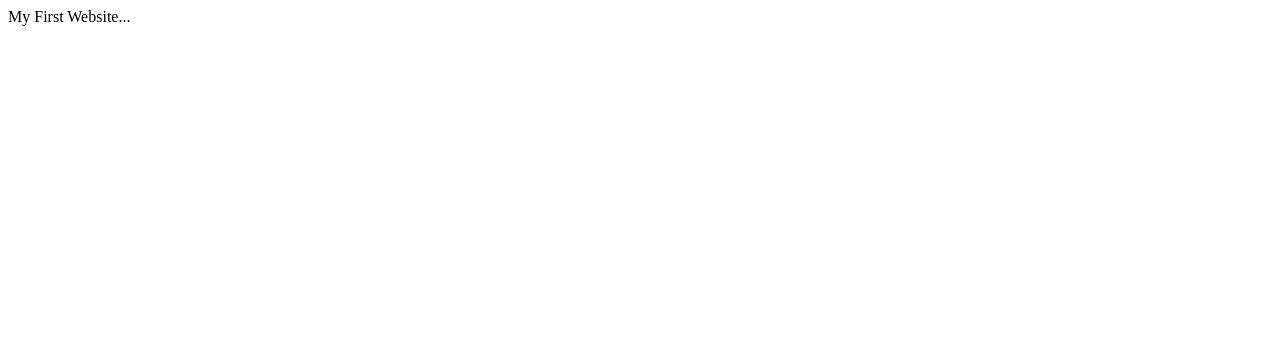
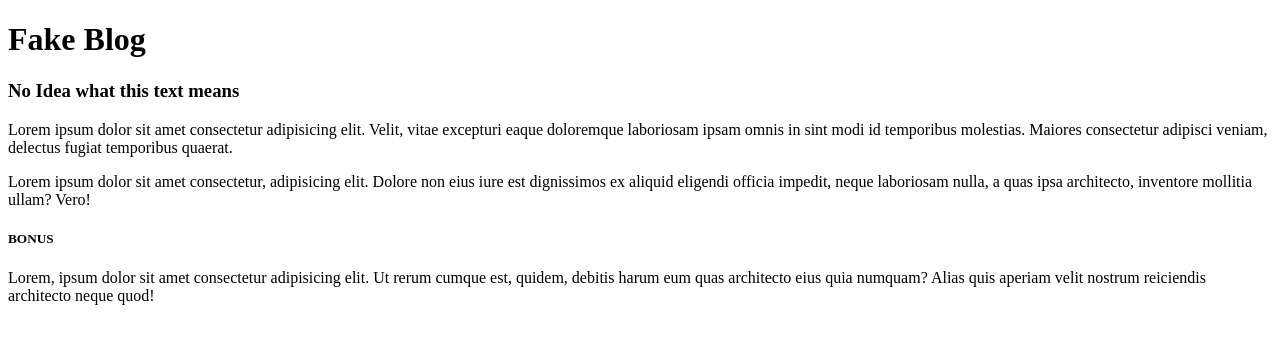
Before and after one commit to ethanmmhaugen/Odin-Project, a plain HTML site: page html-boilerplate/index.html in a window 1280 px wide. Drawn offline with Linux system fonts and the light colour scheme.

Commit message:
headers and paragraphs

```diff
--- a/html-boilerplate/index.html
+++ b/html-boilerplate/index.html
@@ -7,6 +7,11 @@
     <title>Ethan's Website</title>
 </head>
 <body>
-    My First Website...
+    <h1>Fake Blog</h1>
+    <h3>No Idea what this text means</h3>
+    <p>Lorem ipsum dolor sit amet consectetur adipisicing elit. Velit, vitae excepturi eaque doloremque laboriosam ipsam omnis in sint modi id temporibus molestias. Maiores consectetur adipisci veniam, delectus fugiat temporibus quaerat.</p>
+    <p>Lorem ipsum dolor sit amet consectetur, adipisicing elit. Dolore non eius iure est dignissimos ex aliquid eligendi officia impedit, neque laboriosam nulla, a quas ipsa architecto, inventore mollitia ullam? Vero!</p>
+    <h5>BONUS</h5>
+    <p>Lorem, ipsum dolor sit amet consectetur adipisicing elit. Ut rerum cumque est, quidem, debitis harum eum quas architecto eius quia numquam? Alias quis aperiam velit nostrum reiciendis architecto neque quod!</p>
 </body>
 </html>
```
